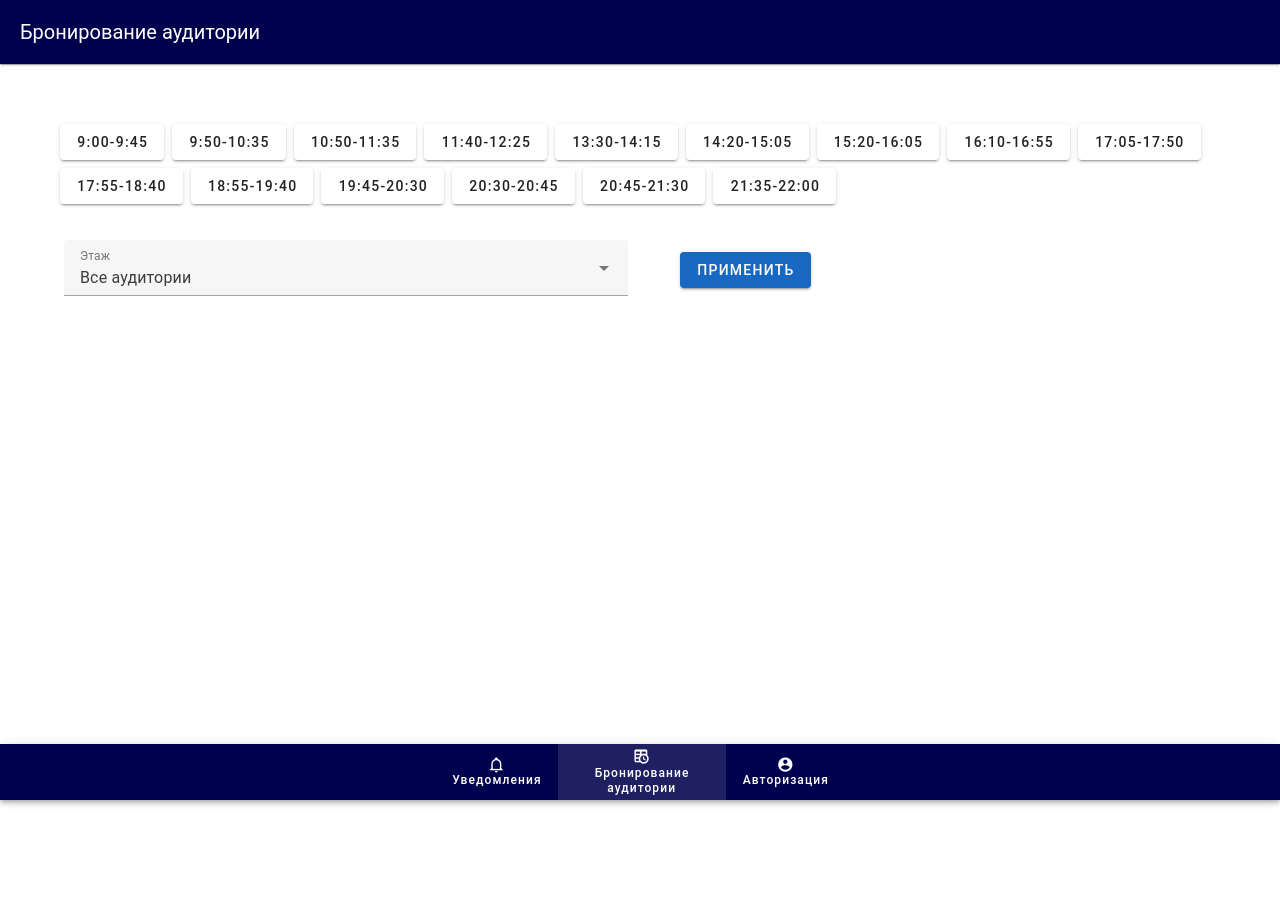
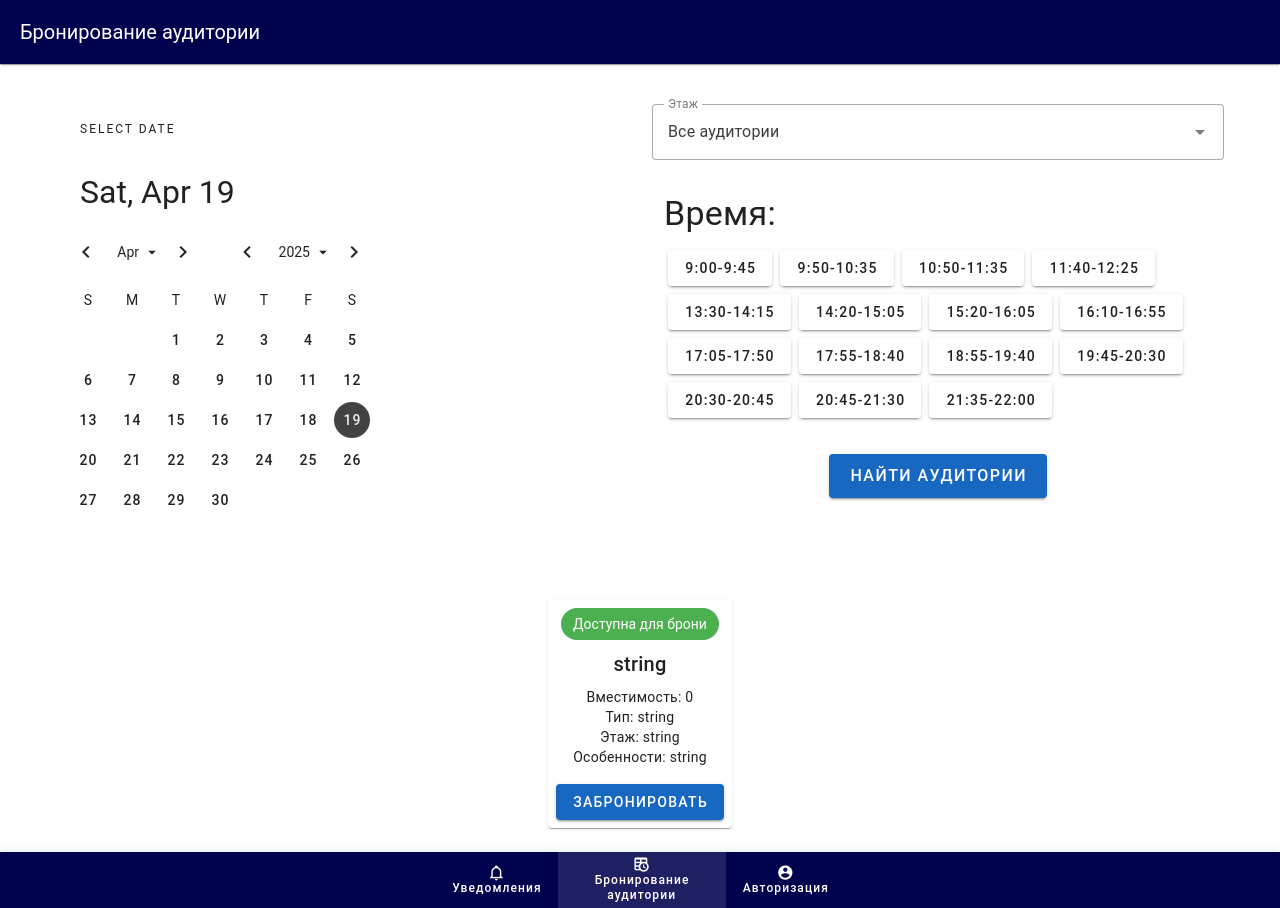
Before and after one commit to olgrok/idea_code_release_frontend, a Vue app: page /booking in a window 1280 px wide. Before the commit the page ends 800 px from the top, so only its background shows below. Built offline with nearby package versions, Linux system fonts and the light colour scheme; the HTML template or start-up script is replaced by a standard one.

Commit message:
feat: finished booking

```diff
--- a/src/App.vue
+++ b/src/App.vue
@@ -20,7 +20,6 @@ watch(link, (new_link) => {
 })
 
 function onLoginTrigger() {
-  console.log("oush");
   isRegistered.value = true;
   router.push('booking');
 }
--- a/src/views/BookingView.vue
+++ b/src/views/BookingView.vue
@@ -1,13 +1,26 @@
 <script setup lang="ts">
-import { ref } from 'vue'
-import axios from 'axios';
+import { ref, shallowRef } from 'vue'
+import axios, { type AxiosResponse } from 'axios';
 import api from '../api_config.json';
+import { useRouter } from 'vue-router'
 
 interface TimeSlotsBtn {
   number: number;
   time_slot: string;
   is_active: boolean;
 }
+
+interface Room {
+  id: number,
+  name: string,
+  capacity: number,
+  room_type: string,
+  building: string,
+  floor: string,
+  features: string,
+  is_available_for_range: boolean
+}
+
 
 const TimeSlots = ref<TimeSlotsBtn[]>([
   { number: 0, time_slot: '9:00-9:45', is_active: false },
@@ -27,10 +40,13 @@ const TimeSlots = ref<TimeSlotsBtn[]>([
   { number: 14, time_slot: '21:35-22:00', is_active: false },
 ]);
 
+const router = useRouter();
 const first_selected = ref<TimeSlotsBtn | null>(null);
 const second_selected = ref<TimeSlotsBtn | null>(null);
-const selected_date = ref("2025-04-22");
+const selected_date = shallowRef(new Date());
 const selected_floor = ref("Все аудитории");
+const error_dialog = ref(false)
+const error_msg = ref("Ошибка!")
 
 const floorOptions = ['Цокольный этаж', 'Все аудитории', '1 Этаж', '2 Этаж', '3 Этаж', '4 Этаж', '5 Этаж'];
 
@@ -43,6 +59,19 @@ const floorMap: Record<string, number> = {
   '4 Этаж': 4,
   '5 Этаж': 5
 };
+
+const AvailableRooms = ref<Room[]>([
+  {
+    "id": 0,
+    "name": "string",
+    "capacity": 0,
+    "room_type": "string",
+    "building": "string",
+    "floor": "string",
+    "features": "string",
+    "is_available_for_range": true
+  }
+])
 
 function activateButtons(first_number: number, second_number: number, is_active: boolean) {
   const start = Math.min(first_number, second_number);
@@ -82,17 +111,24 @@ function selectSlot(slot: TimeSlotsBtn) {
   }
 }
 
-async function findAvailableRooms(start_slot: number, end_slot: number, date: string, floor: number) {
+async function findAvailable_(start_slot: number, end_slot: number, date: string, floor: number) {
   try {
-    const url = `${api.host}/booking/find/`;
-    const response = await axios.get(url, {
-      params: { start_slot, end_slot, date, floor }
-    });
-    console.log("Available rooms:", response.data);
-    return response.data;
+    const url = api.host + '/booking/find/';
+    let response: AxiosResponse;
+
+    if (floor === 111) {
+      response = await axios.get(url, {
+        params: { start_slot, end_slot, date }
+      });
+    } else {
+      response = await axios.get(url, {
+        params: { start_slot, end_slot, date, floor }
+      });
+    }
+
+    AvailableRooms.value = response.data.rooms;
   } catch (error) {
-    console.error("Request failed:", error);
-    throw error;
+    console.error(error);
   }
 }
 
@@ -110,40 +146,121 @@ function findAvailable() {
     ? second_selected.value.number + 1
     : first_selected.value!.number + 1;
 
-  const floor = floorMap[selected_floor.value] || 111;
+  const floor = floorMap[selected_floor.value];
 
-  findAvailableRooms(
+  findAvailable_(
     Math.min(startSlot, endSlot),
     Math.max(startSlot, endSlot),
-    selected_date.value,
+    Intl.DateTimeFormat('en-CA').format(selected_date.value),
     floor
   );
 }
+
+async function BookingAttempt(room: Room) {
+  const url = api.host + '/booking/booking-attempt-create/';
+  const start = Math.min(first_selected.value, second_selected.value);
+  const end = Math.max(first_selected.value, second_selected.value);
+
+  const request_body = {
+    room: room,
+    start_slot: start,
+    end_slot: end,
+    total_bid: 2147483647,
+    funding_group: 0,
+    booking_date: selected_date.value
+  }
+
+  await axios.get(url, {
+    params: request_body
+  }).then(() => {
+    room.is_available_for_range = false;
+  }).catch((error) => {
+    error_dialog.value = true;
+    if (error.status === 403) {
+      error_msg.value = "Авторизируйтесть, чтобы забронировать аудиторию."
+    } else {
+      error_msg.value = error.response.data.detail;
+    }
+    console.log(error);
+  });
+}
+
+function Redirect() {
+  error_dialog.value = false
+  router.push('login');
+}
+
 </script>
 
 <template>
   <v-container>
-    <v-row>
-      <v-col class="mt-10">
-        <v-btn v-for="slot in TimeSlots" :key="slot.number" :color="slot.is_active ? 'success' : 'default'" class="ma-1"
-          @click="selectSlot(slot)">
-          {{ slot.time_slot }}
-        </v-btn>
+    <v-dialog v-model="error_dialog" max-width="400">
+      <v-card>
+        <v-card-title class="text-h5 error--text">
+          <v-icon color="error" class="mr-2">mdi-alert-circle</v-icon>
+          Ошибка
+        </v-card-title>
+
+        <v-card-text>
+          {{ error_msg }}
+        </v-card-text>
+
+        <v-card-actions>
+          <v-spacer></v-spacer>
+          <v-btn color="primary" @click="error_dialog = false">
+            Закрыть
+          </v-btn>
+          <v-spacer></v-spacer>
+          <v-btn color="success" @click="Redirect">
+            Авторизация
+          </v-btn>
+          <v-spacer></v-spacer>
+        </v-card-actions>
+      </v-card>
+    </v-dialog>
+
+    <v-row class="filters-row mt-3">
+      <v-col cols="12" md="6">
+        <v-date-picker v-model="selected_date" label="Дата бронирования" :max-width="360" variant="outlined" />
+      </v-col>
+
+      <v-col cols="12" md="6">
+        <div>
+          <v-select v-model="selected_floor" :items="floorOptions" label="Этаж" variant="outlined" />
+        </div>
+        <div class="ma-3">
+          <div class="text-h4 mb-3">Время:</div>
+          <v-btn v-for="slot in TimeSlots" :key="slot.number" :color="slot.is_active ? 'success' : 'default'"
+            class="ma-1" @click="selectSlot(slot)">
+            {{ slot.time_slot }}
+          </v-btn>
+        </div>
+        <div class="mt-8" style="text-align: center;">
+          <v-btn @click="findAvailable" color="primary" class="search-btn" size="large">
+            Найти аудитории
+          </v-btn>
+        </div>
       </v-col>
     </v-row>
 
-    <v-row>
-      <v-col class="pa-5">
-        <v-select v-model="selected_floor" :items="floorOptions" label="Этаж"></v-select>
-      </v-col>
-      <v-col class="col_container">
-        <v-btn @click="findAvailable" class="ml-5 ma-5" color="primary">Применить</v-btn>
-      </v-col>
-    </v-row>
 
-    <v-row class="row_container">
-      <v-col cols="10">
-        <!-- Results will be displayed here -->
+    <v-row class="row_container" v-if="AvailableRooms.length > 0">
+      <v-col cols="10" class="room_col">
+        <v-card class="room_card ma-2 pa-2" v-for="room in AvailableRooms" :key="room.id">
+          <v-chip :color="room.is_available_for_range ? 'green' : 'red'" variant="flat">
+            Доступна для брони
+          </v-chip>
+          <v-card-title>{{ room.name }}</v-card-title>
+          <v-card-text>
+            <p>Вместимость: {{ room.capacity }}</p>
+            <p>Тип: {{ room.room_type }}</p>
+            <p>Этаж: {{ room.floor }}</p>
+            <p>Особенности: {{ room.features }}</p>
+          </v-card-text>
+          <v-btn @click="BookingAttempt(room)" :disabled="room.is_available_for_range ? false : true" color="primary">
+            Забронировать
+          </v-btn>
+        </v-card>
       </v-col>
     </v-row>
   </v-container>
@@ -154,4 +271,15 @@ function findAvailable() {
   align-items: center;
   justify-content: center;
 }
+
+.room_col {
+  display: flex;
+  justify-content: space-around;
+  flex-wrap: wrap;
+}
+
+.room_card {
+  max-width: 200px;
+  text-align: center;
+}
 </style>
```
